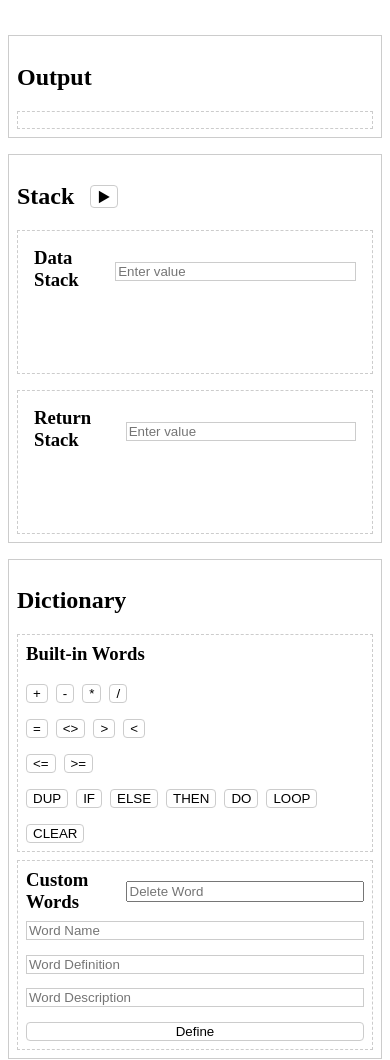
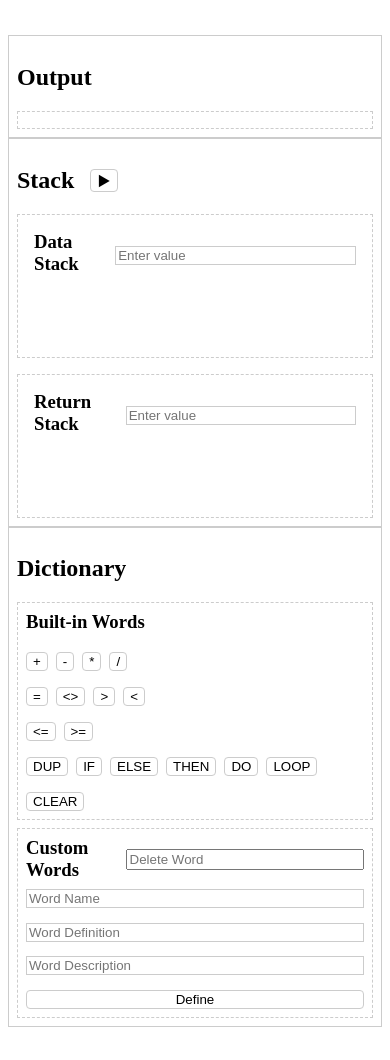
Before and after one commit to masamoto1982/SCRAP, a plain HTML site: page index.html in a window 390 px wide. Shown: the part 69-1129 px from the top of the page. After the commit the page ends 1104 px from the top, so only its background shows below. Drawn offline with Linux system fonts and the light colour scheme.

Commit message:
Update style.css

```diff
--- a/style.css
+++ b/style.css
@@ -241,10 +241,10 @@ body {
     #output,
     #stack,
     #Dictionary {
-        width: 100%;
-        box-sizing: border-box;
-        margin: 0 0 1em 0;
-    }
+    width: 100%;
+    box-sizing: border-box;
+    margin: 0;  /* マージンを0に修正 */
+}
 
     .flex_1 {
         display: flex;
```
